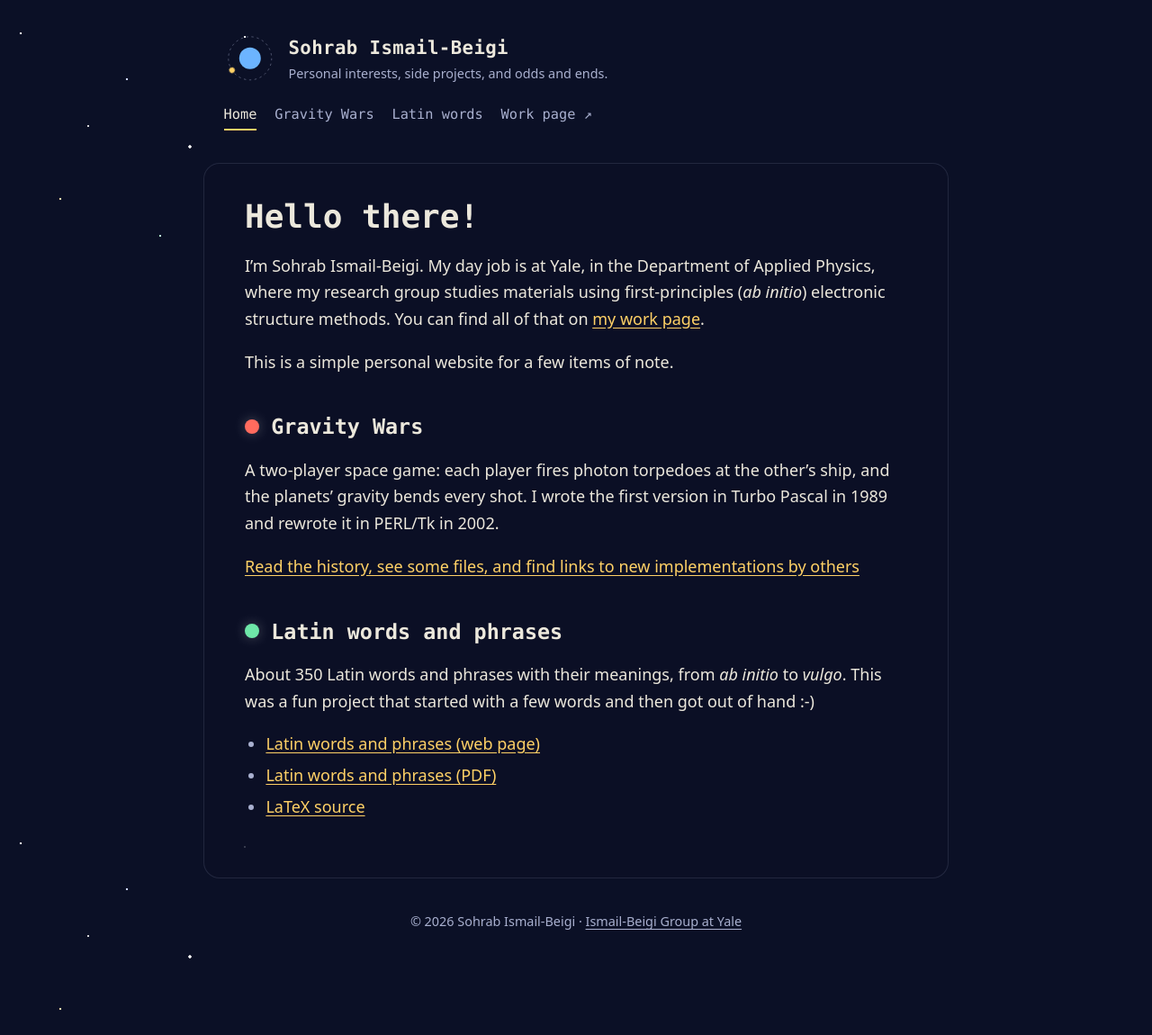
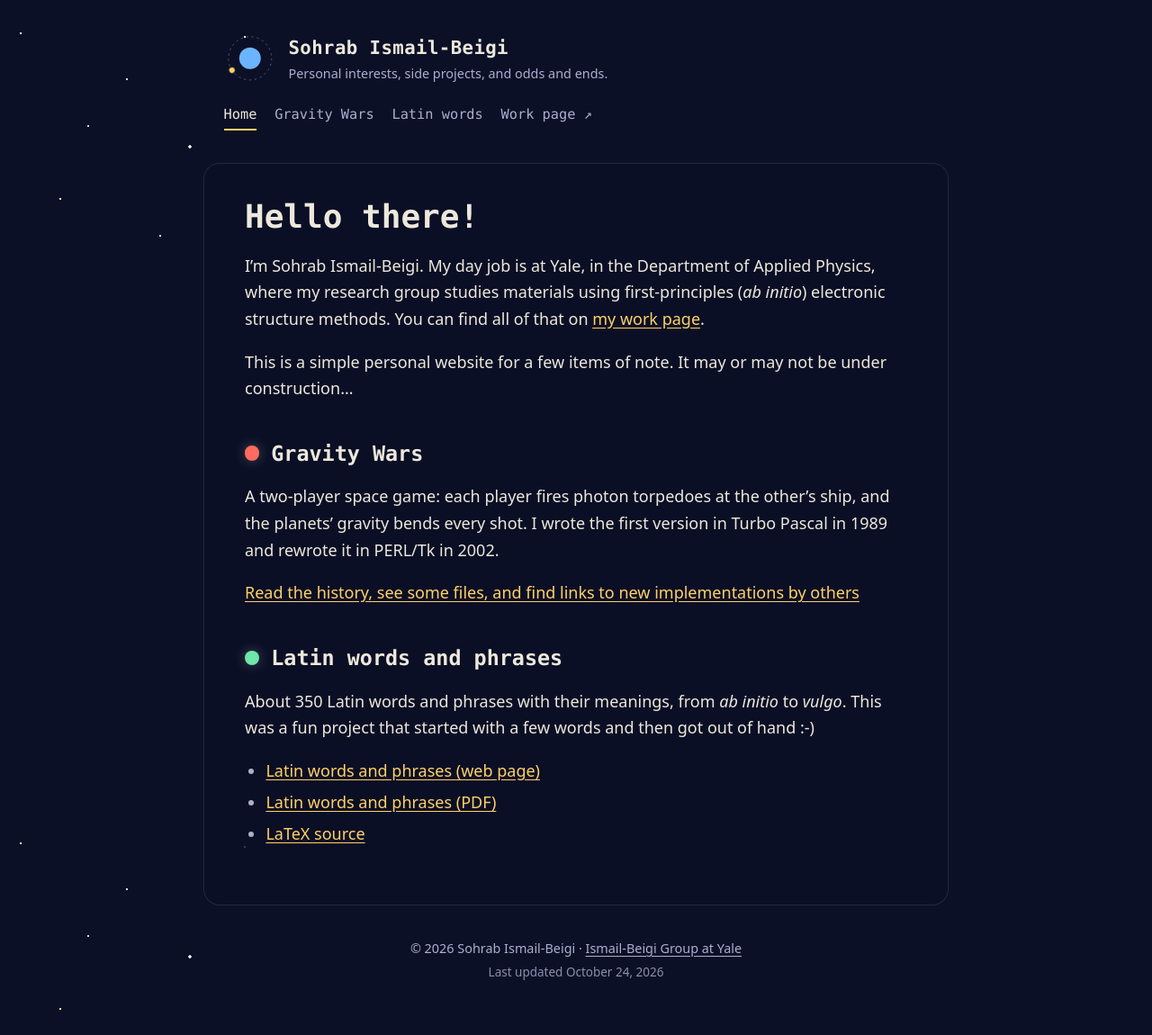
Before and after one commit to sohrabismail-beigi/sohrab_personal_website, a Jekyll site: the page built from index.md, in a window 1280 px wide. Shown: the whole page at 90% size. Built offline with Jekyll 4.4.1, drawn with Linux system fonts in a browser that asks for light colours; before the commit the page ends 1095 px from its top, so only the background shows below that.

Commit message:
Add "Last updated" date to footer and "under construction" note
The footer on every page now shows the date the site was last built
(set automatically by Jekyll, in New Haven time). The landing page
notes that the site may or may not be under construction.

Co-Authored-By: Claude Opus 5.5 <noreply@anthropic.com>

```diff
--- a/_config.yml
+++ b/_config.yml
@@ -4,6 +4,8 @@ description: Personal interests, side projects, and odds and ends.
 url: https://sohrabismail-beigi.github.io
 baseurl: /sohrab_personal_website
 work_url: https://volga.eng.yale.edu/people/Sohrab
+# Time zone for the "Last updated" date in the footer (set each time the site is rebuilt).
+timezone: America/New_York
 
 # Links shown in the menu at the top of every page.
 nav:
--- a/_layouts/default.html
+++ b/_layouts/default.html
@@ -36,7 +36,8 @@
   </main>
 
   <footer class="site-footer">
-    <p>© {{ 'now' | date: '%Y' }} Sohrab Ismail-Beigi · <a href="{{ site.work_url }}">Ismail-Beigi Group at Yale</a></p>
+    <p>© {{ site.time | date: '%Y' }} Sohrab Ismail-Beigi · <a href="{{ site.work_url }}">Ismail-Beigi Group at Yale</a></p>
+    <p class="updated">Last updated <time datetime="{{ site.time | date_to_xmlschema }}">{{ site.time | date: '%B %-d, %Y' }}</time></p>
   </footer>
 </body>
 </html>
--- a/assets/css/style.css
+++ b/assets/css/style.css
@@ -140,6 +140,7 @@ hr { border: 0; border-top: 1px dashed rgba(169, 176, 207, 0.35); margin: 2.4rem
   text-align: center;
 }
 .site-footer a { color: var(--muted); }
+.site-footer .updated { margin-top: -0.6rem; font-size: 0.75rem; opacity: 0.8; }
 
 @media (prefers-reduced-motion: reduce) {
   .torpedo { animation: none; }
--- a/index.md
+++ b/index.md
@@ -6,7 +6,7 @@ title: Home
 
 I'm Sohrab Ismail-Beigi. My day job is at Yale, in the Department of Applied Physics, where my research group studies materials using first-principles (*ab initio*) electronic structure methods. You can find all of that on [my work page](https://volga.eng.yale.edu/people/Sohrab).
 
-This is a simple personal website for a few items of note.
+This is a simple personal website for a few items of note. It may or may not be under construction...
 
 ## Gravity Wars
 
```
